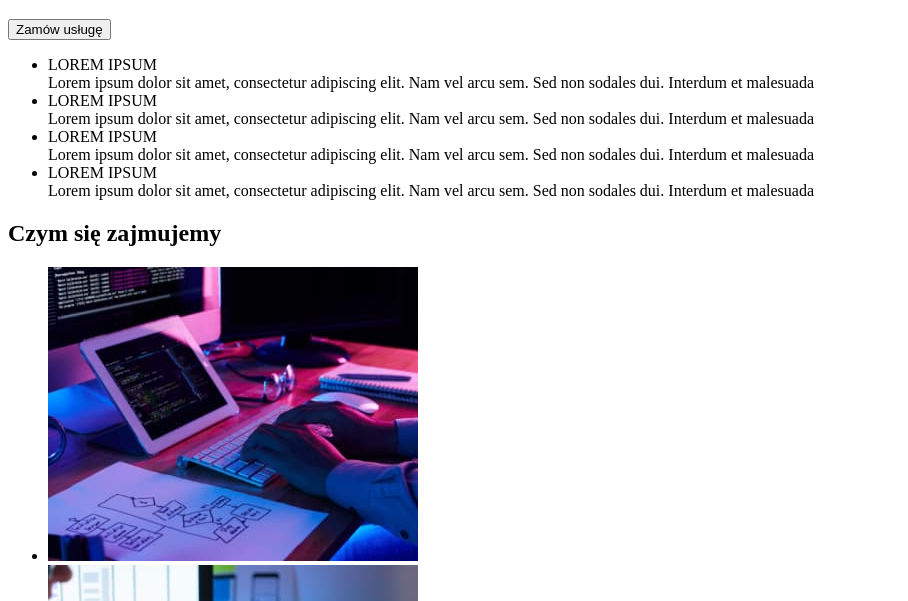
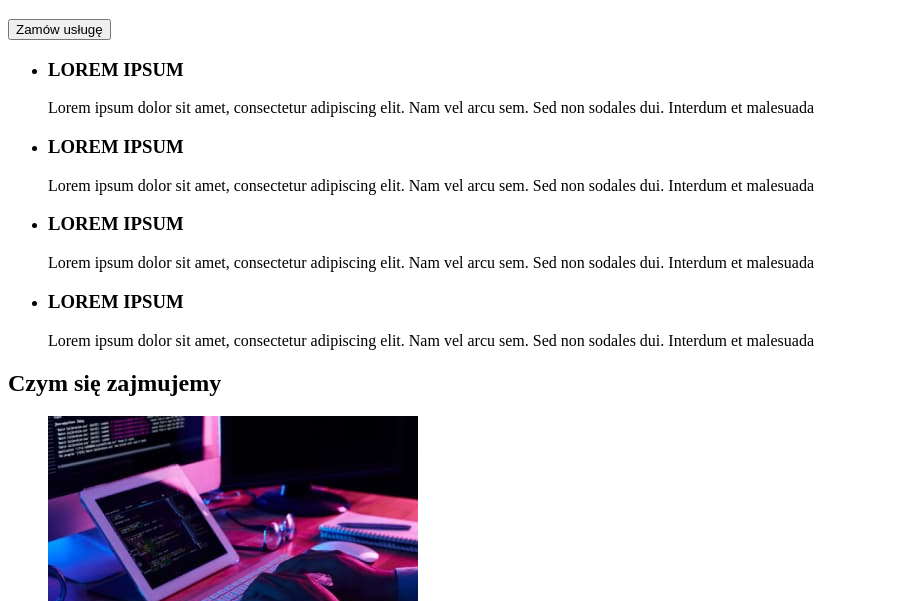
Before and after one commit to AnnaKoszelnik/goit-markup-hw-01, a plain HTML site: page index.html in a window 1280 px wide. Shown: the part 199-800 px from the top of the page, without its empty margins (0-908 px from the left). Drawn offline with Linux system fonts and the light colour scheme.

Commit message:
adding a list

```diff
--- a/index.html
+++ b/index.html
@@ -22,22 +22,22 @@
       <button type="button">Zamów usługę</button>
       <ul>
         <li>
-          LOREM IPSUM<br />
+          <h3>LOREM IPSUM</h3>
           Lorem ipsum dolor sit amet, consectetur adipiscing elit. Nam vel arcu
           sem. Sed non sodales dui. Interdum et malesuada
         </li>
         <li>
-          LOREM IPSUM<br />
+          <h3>LOREM IPSUM</h3>
           Lorem ipsum dolor sit amet, consectetur adipiscing elit. Nam vel arcu
           sem. Sed non sodales dui. Interdum et malesuada
         </li>
         <li>
-          LOREM IPSUM<br />
+          <h3>LOREM IPSUM</h3>
           Lorem ipsum dolor sit amet, consectetur adipiscing elit. Nam vel arcu
           sem. Sed non sodales dui. Interdum et malesuada
         </li>
         <li>
-          LOREM IPSUM<br />
+          <h3>LOREM IPSUM</h3>
           Lorem ipsum dolor sit amet, consectetur adipiscing elit. Nam vel arcu
           sem. Sed non sodales dui. Interdum et malesuada
         </li>
```
